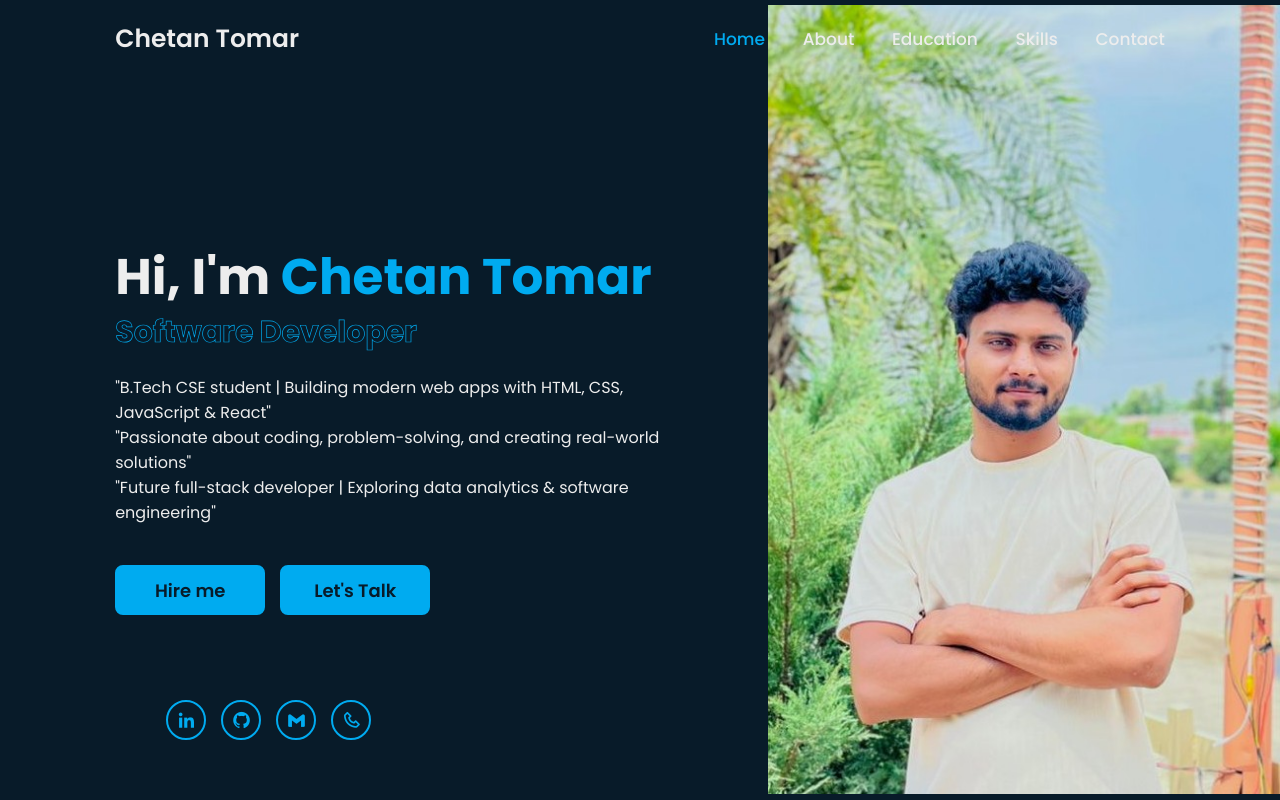
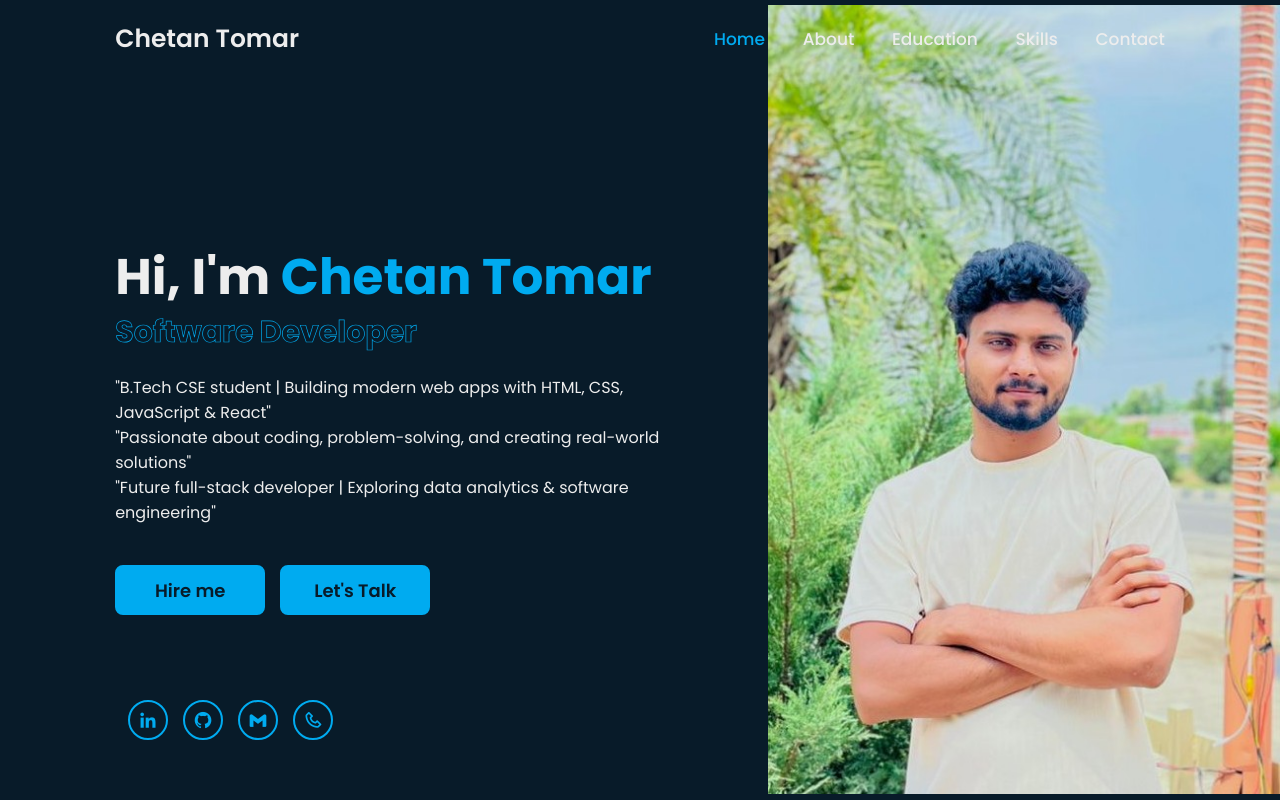
Before and after one commit to Chetantomar141/Chetan-portfolio, a plain HTML site: page index.html in a window 1280 px wide. Shown: the top 800 px of the page. Drawn offline with nearby package versions, Linux system fonts and the light colour scheme.

Commit message:
Update style1.css

```diff
--- a/style1.css
+++ b/style1.css
@@ -150,8 +150,8 @@ section {
 
 .home-sci {
     position: absolute;
-    bottom: 60px;  /* 👈 icons ko page ke bottom ke paas le aata hai */
-    left: 13%;
+    bottom: 60px;
+    left: 10%;
     display: flex;
     gap: 1.5rem;
     z-index: 2;
```
